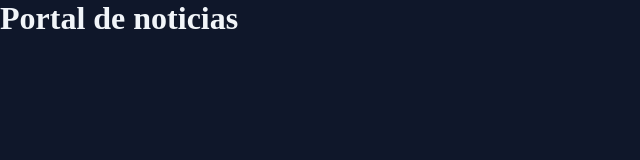
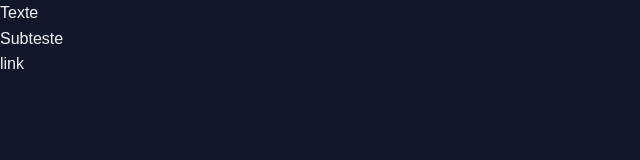
Before and after one commit to cesar-severo-programador/TechNews, a plain HTML site: page index.html in a window 1280 px wide. Shown: the whole page, without its empty margins (0-640 px from the left). Drawn offline with Linux system fonts and the light colour scheme.

Commit message:
aplicando fontes ao projeto

```diff
--- a/index.html
+++ b/index.html
@@ -1,13 +1,18 @@
 <!DOCTYPE html>
 <html lang="pt-br">
 <head>
+    <link rel="preconnect" href="https://fonts.googleapis.com">
+    <link rel="preconnect" href="https://fonts.gstatic.com" crossorigin>
     <meta charset="UTF-8">
     <meta name="viewport" content="width=device-width, initial-scale=1.0">
     <title>Portal de noticias Tech News</title>
 
     <link rel="stylesheet" href="/styles/index.css">
+    <link href="https://fonts.googleapis.com/css2?family=Roboto:wght@400;700&display=swap" rel="stylesheet">
 </head>
 <body>
-    <h1>Portal de noticias</h1>
+    <h1>Texte</h1>
+    <h2>Subteste</h2>
+    <a href="#">link</a>
 </body>
 </html>
--- a/styles/global.css
+++ b/styles/global.css
@@ -10,9 +10,31 @@
     --stroke-color: #1E293B;
     --text-color-primary: #F1F5F9;
     --text-color-secondary: #CBD5E1;
+
+    --font-family: "Archivo", sans-serif;
+    --h1:800 24px/135% var(--font-family);
+    --h2:800 16px/140% var(--font-family);
+    --h3:800 14px/140% var(--font-family);
+    --text-span:600 14px/145% var(--font-family);
+    --text:400 16px/160% var(--font-family);
+    --text-sm:400 14px/160% var(--font-family);
+
 }
 
 body {
     background-color: var(--bg-color);
     color:var(--text-color-primary);
+    font:var(--text);
 }
+
+a {
+    text-decoration: none;
+    color: inherit;
+}
+a:hover {
+ color: var(--brand-color-light);
+}
+
+h1, h2, h3 {
+    font: inherit;
+}
```
